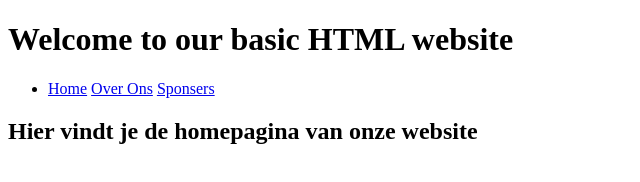
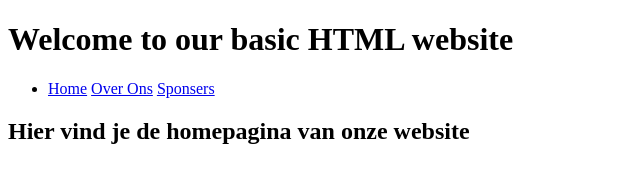
Before and after one commit to zainabelyacoubi/advanced-git-project-zainabelyacoubi, a plain HTML site: page index.html in a window 1280 px wide. Shown: the whole page, without its empty margins (0-640 px from the left). Drawn offline with Linux system fonts and the light colour scheme.

Commit message:
Fixed typo in index.html

```diff
--- a/index.html
+++ b/index.html
@@ -18,6 +18,6 @@
             </li>
         </ul>
     </nav>
-    <h2>Hier vindt je de homepagina van onze website</h2>
+    <h2>Hier vind je de homepagina van onze website</h2>
 </body>
 </html>
```
